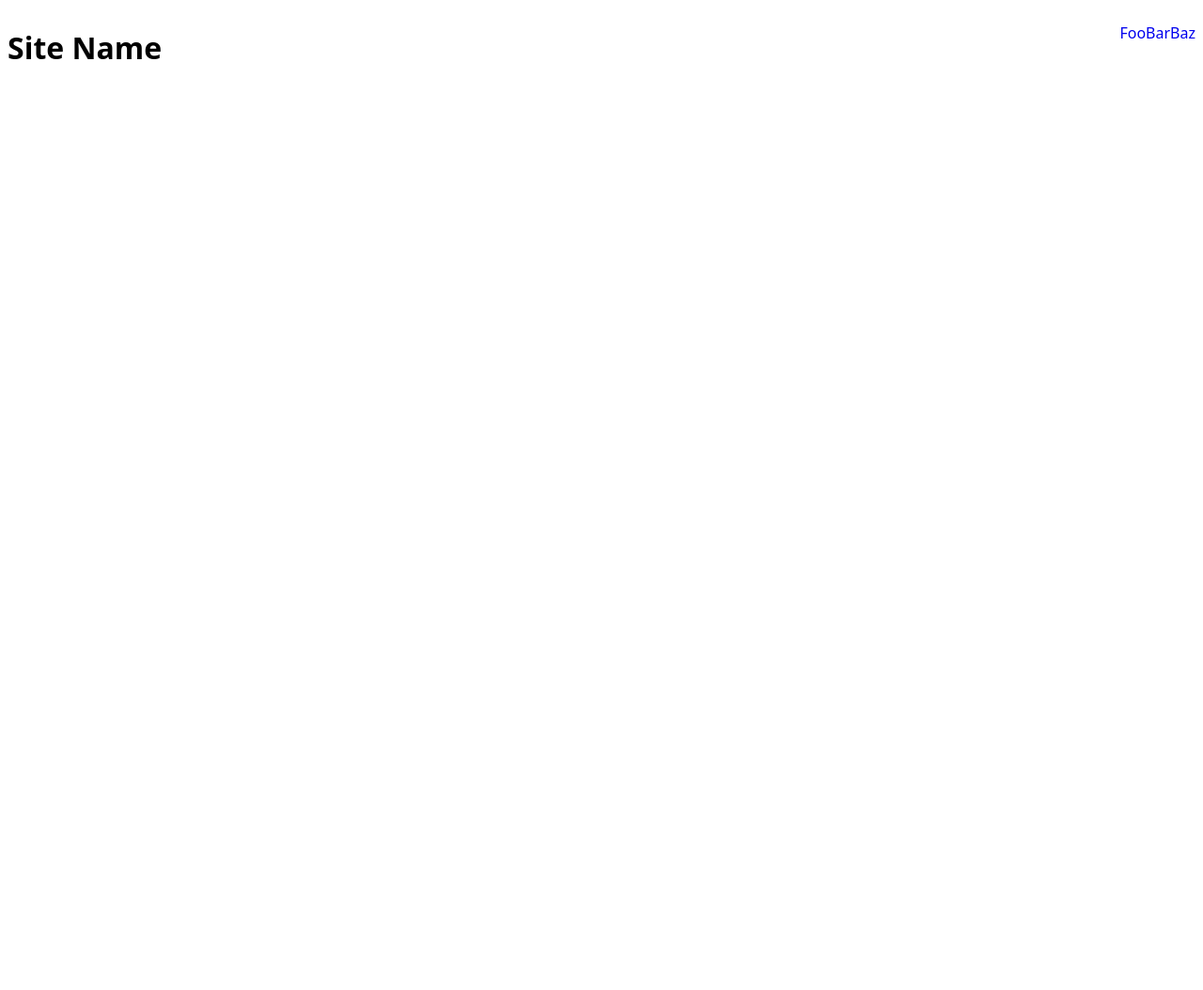
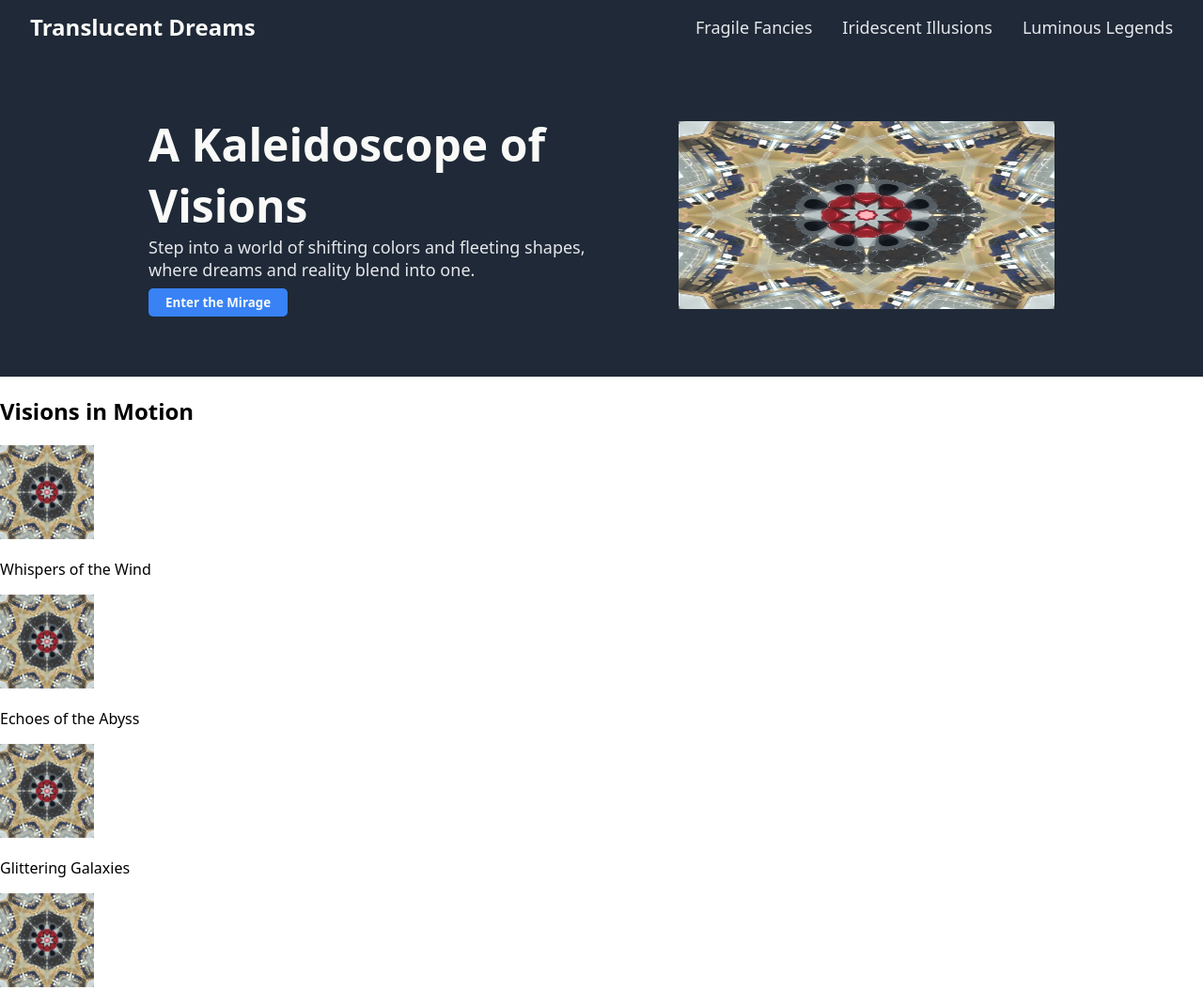
Before and after one commit to Gizmo2442/OdinLandingPage, a plain HTML site: page index.html in a window 1280 px wide. Shown: the top 1054 px of the page at 94% size. Before the commit the page ends 800 px from the top, so only its background shows below. Drawn offline with Linux system fonts and the light colour scheme.

Commit message:
Implement first draft of header and top section.

```diff
--- a/index.html
+++ b/index.html
@@ -5,16 +5,35 @@
     <meta http-equiv="X-UA-Compatible" content="IE=edge">
     <meta name="viewport" content="width=device-width, initial-scale=1.0">
     <link rel="stylesheet" href="styles.css">
-    <title>Landing Page</title>
+    <title>Translucent Dreams</title>
 </head>
 <body>
     <div class="header">
-        <h1>Site Name</h1>
+        <h1>Translucent Dreams</h1>
         <ul>
-            <li><a href="index.html">Foo</a></li>
-            <li><a href="index.html">Bar</a></li>
-            <li><a href="index.html">Baz</a></li>
+            <li><a href="index.html">Fragile Fancies</a></li>
+            <li><a href="index.html">Iridescent Illusions</a></li>
+            <li><a href="index.html">Luminous Legends</a></li>
         </ul>
+    </div>
+    <div class="top-space">
+        <div class="left">
+            <h1>A Kaleidoscope of Visions</h1>
+            <p>Step into a world of shifting colors and fleeting shapes, where dreams and reality blend into one.</p>
+            <button>Enter the Mirage</button>
+        </div>
+        <img src="assets/top.jpg">
+    </div>
+    <div class="info-section">
+        <h2>Visions in Motion</h2>
+        <img src="assets/top.jpg">
+        <p>Whispers of the Wind</p>
+        <img src="assets/top.jpg">
+        <p>Echoes of the Abyss</p>
+        <img src="assets/top.jpg">
+        <p>Glittering Galaxies</p>
+        <img src="assets/top.jpg">
+        <p>Dancing Shadows</p>
     </div>
 </body>
 </html>
--- a/styles.css
+++ b/styles.css
@@ -2,16 +2,86 @@
     font-family: system-ui, -apple-system, BlinkMacSystemFont, 'Segoe UI', Roboto, Oxygen, Ubuntu, Cantarell, 'Open Sans', 'Helvetica Neue', sans-serif;
 }
 
+button {
+    background-color: #3882f6;
+    color: #f9faf8;
+    border-radius: 5px;
+    border: none;
+    padding: 6px 18px;
+    font-weight: 800;
+}
+
+body {
+    margin: 0;
+}
+
+/* HEADER */
+
 .header {
     display: flex;
+    align-items: center;
+    padding: 12px 32px;
+    background-color: #1f2937;
+}
+
+.header h1 {
+    color: #f9faf8;
+    margin: 0;
+    font-size: 24px;
 }
 
 .header ul {
     display: flex;
     list-style: none;
+    margin: 0;
     margin-left: auto;
+    gap: 32px;
+    font-size: 18px;
 }
 
 .header a {
     text-decoration: none;
+    color: #e5e7eb;
 }
+
+/* TOP */
+
+.top-space {
+    display: flex;
+    padding: 64px 128px;
+    background-color: #1f2937;
+    justify-content: center;
+    align-items: center;
+    gap: 64px
+}
+
+.top-space .left {
+    flex: 0 1 500px;
+}
+
+.top-space img {
+    width: 400px;
+    height: 200px;
+    flex: 0 0 auto;
+}
+
+.top-space h1 {
+    color: #f9faf8;
+    margin: 0;
+    font-size: 48px;
+    font-weight: 900;
+}
+
+.top-space p {
+    color: #e5e7eb;
+    margin: 0;
+    margin-bottom: 8px;
+    font-size: 18px;
+}
+
+/* INFO */
+
+.info-section img {
+    width: 100px;
+    height: 100px;
+}
```
Also changed, not shown: assets/top.jpg (added).
